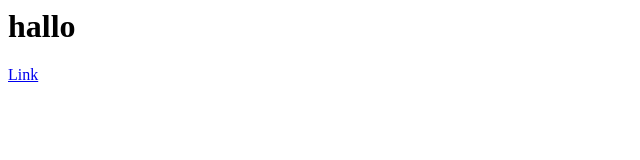
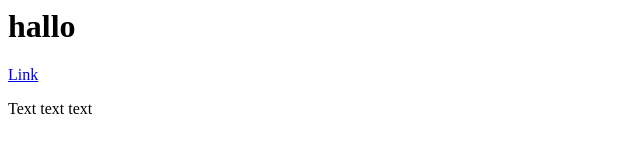
Before and after one commit to stetu281/git-uebung1, a plain HTML site: page index.html in a window 1280 px wide. Shown: the full height of the page, 0-640 px from the left. Drawn offline with Linux system fonts and the light colour scheme.

Commit message:
Resolve mergin conflict

```diff
--- a/index.html
+++ b/index.html
@@ -1,4 +1,5 @@
 <html>
   <h1>hallo</h1>
   <a href="#">Link</a>
+  <p>Text text text</p>
 </html>
```
